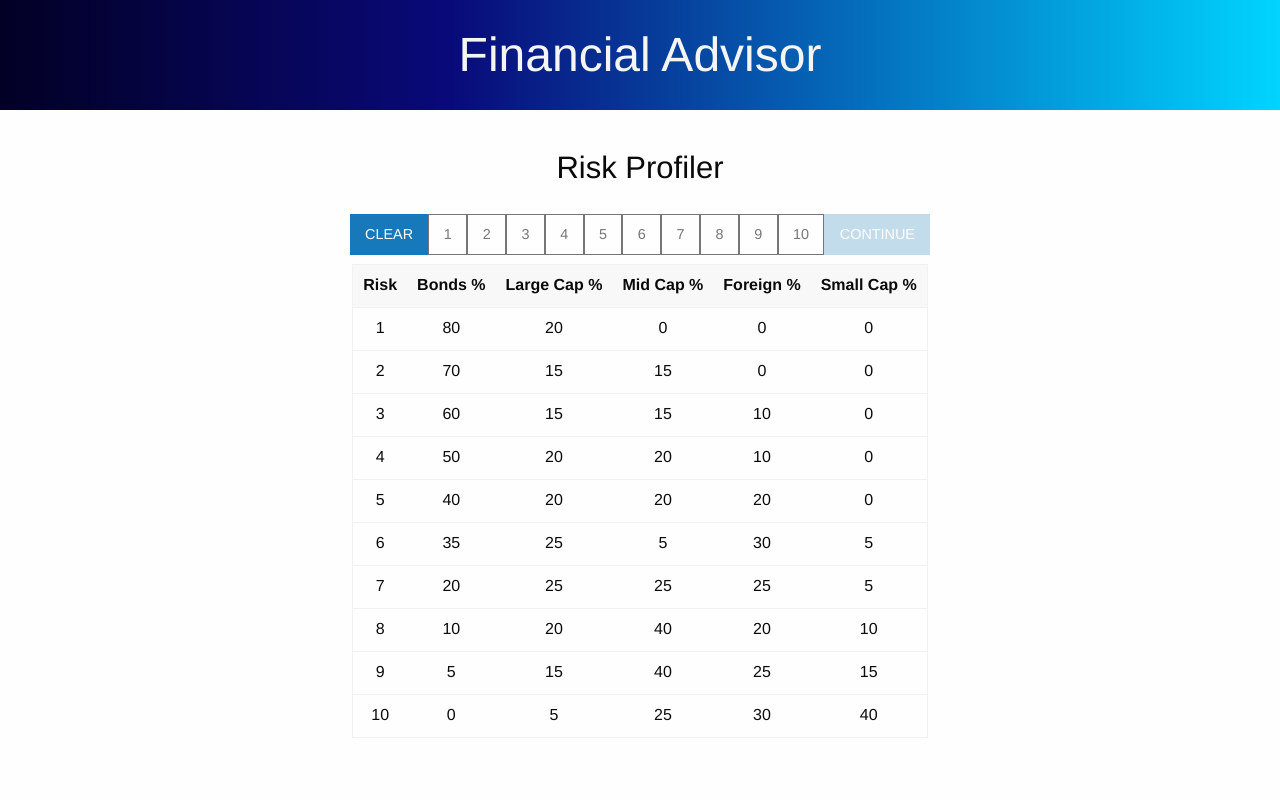
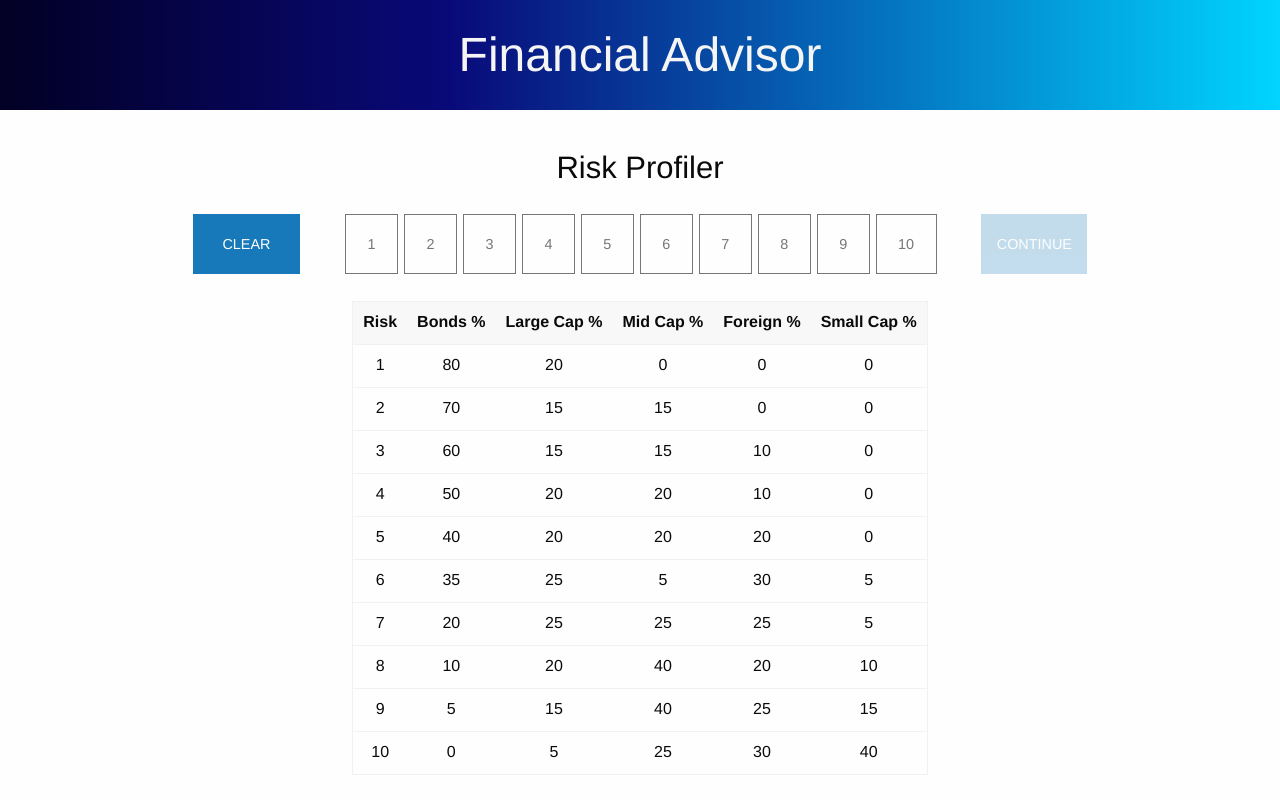
Before and after one commit to andres-granda-oktana/financial-advisor, a Next.js app: page /riskProfiler in a window 1280 px wide. Built offline with nearby package versions, Linux system fonts and the light colour scheme.

Commit message:
Added responsive features

```diff
--- a/src/components/portfolioAdvisor/index.jsx
+++ b/src/components/portfolioAdvisor/index.jsx
@@ -70,7 +70,7 @@ export default function PortfolioAdvisor(){
 
     return (
 
-        <div className="grid-y align-middle">
+        <div className="container flex-container align-center-middle flex-dir-column">
 
             <h3 style={{paddingBottom:"1ch"}}>Portfolio Advisor</h3>
             <h4 style={{paddingBottom:"1ch"}}>Risk Level: {riskLevel}</h4>
@@ -79,7 +79,7 @@ export default function PortfolioAdvisor(){
 
             <h4 style={{paddingTop:"2ch", paddingBottom:"1ch"}}>Enter current portfolio:</h4>
 
-            <div className="grid-x align-middle">
+            <div className="flex-container align-center-middle flex-dir-column large-flex-dir-row">
                 <AmountsTable
                     amounts={amounts}
                     newAmounts={newAmounts}
@@ -91,7 +91,7 @@ export default function PortfolioAdvisor(){
 
             </div>
 
-            <div className="grid-x align-middle">
+            <div className="flex-container align-center-middle">
                 <RouteButton
                     label="HOME"
                     href="/riskProfiler"
--- a/src/components/portfolioAdvisor/transfersTable.jsx
+++ b/src/components/portfolioAdvisor/transfersTable.jsx
@@ -11,7 +11,7 @@ export default function TransfersTable (props) {
     const smallCapTransfers  = transfers?.filter((transfers)=>transfers.from === "smallCap")
 
     return(
-        <table className="unstriped text-left transfersTable">
+        <table className="unstriped text-left transfersTable show-for-large">
             <thead>
                 <tr>
                     <th>Transfers</th>
--- a/src/components/riskProfiler/index.jsx
+++ b/src/components/riskProfiler/index.jsx
@@ -17,15 +17,14 @@ export default function RiskProfiler(){
     }
 
     return (
-        <div className="grid-y align-middle">
-            <h3 style={{paddingBottom:"1ch"}}>Risk Profiler</h3>
-
-            <div className="grid-x" style={{paddingBottom:"1ch"}}>
+        <div className="container flex-container align-center-middle flex-dir-column">
+            <h3 className="riskProfilerTitle">Risk Profiler</h3>
+            <div className="flex-container align-center-middle riskProfilerPickerContainer">
                 <ActionButton
                     label="CLEAR"
                     name=""
                     onClick={(e)=>setRiskLevel(e.target.name)}
-                    className="clearRiskProfiler"
+                    className="riskProfilerClear"
                 />
                 <LevelPicker
                     riskLevel={riskLevel}
@@ -35,19 +34,18 @@ export default function RiskProfiler(){
                     label="CONTINUE"
                     href="/portfolioAdvisor"
                     active={riskLevel}
-                    className="continueButton"
+                    className="riskProfilerContinue"
                 />
             </div>
-
-            <div className="grid-x align-middle">
+            <div className="flex-container align-center-middle flex-dir-column large-flex-dir-row">
                 <LevelsTable
                     riskLevel={riskLevel}
                     setRiskLevel={setRiskLevel}
                 />
                 {!!riskLevel &&
                     <DonutChart
-                        width="400px"
-                        height="400px"
+                        width="370px"
+                        height="370px"
                         riskLevel={riskLevel}
                     />
                 }
--- a/src/components/riskProfiler/levelButton.jsx
+++ b/src/components/riskProfiler/levelButton.jsx
@@ -6,7 +6,7 @@ export default function LevelButton (props) {
         value
     } = props
 
-    let buttonActive = riskLevel===value ? "button levelButton primary" : "button levelButton hollow secondary"
+    let buttonActive = riskLevel===value ? "riskProfilerLevelButton button primary" : "riskProfilerLevelButton button hollow secondary"
 
     return (
         <div style={{}}>
--- a/src/components/riskProfiler/levelPicker.jsx
+++ b/src/components/riskProfiler/levelPicker.jsx
@@ -9,17 +9,17 @@ export default function LevelPicker (props){
     } = props
 
     return(
-        <>
+        <div className="flex-container align-center-middle flex-dir-column large-flex-dir-row riskProfilerLevelPicker show-for-large">
             {riskLevelsData.map((item, index)=>{
                 return(
                     <LevelButton
-                        key={"levelButton"+index}
+                        key={index}
                         riskLevel={riskLevel}
                         setRiskLevel={setRiskLevel}
                         value={item.risk}
                     />
                 )
             })}
-        </>
+        </div>
     )
 }
--- a/src/components/riskProfiler/levelsTable.jsx
+++ b/src/components/riskProfiler/levelsTable.jsx
@@ -8,7 +8,7 @@ export default function LevelsTable (props) {
     } = props
 
     return(
-        <table className="hover unstriped text-center riskProfilerTable">
+        <table className="hover unstriped text-center">
             <thead>
                 <tr>
                     <th>Risk</th>
```
